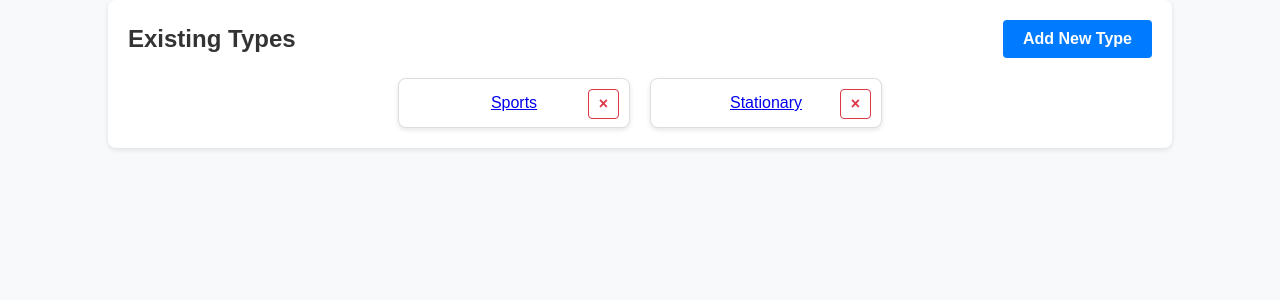
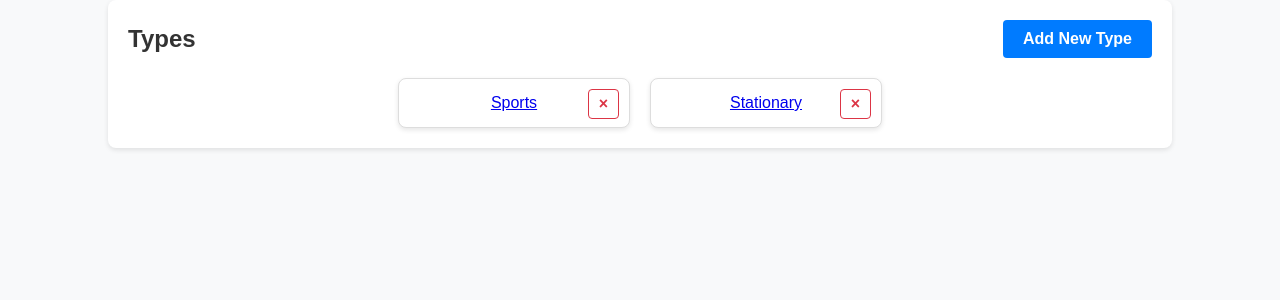
Before and after one commit to shashankkannan/Pos, a Django app: page /admin-portal/ in a window 1280 px wide. Shown: the top 300 px of the page. Run offline with Django 3.2, Linux system fonts and the light colour scheme; data comes from the database, SQL or seed files in the repository; both versions use the stored data as it was after the commit.

Commit message:
update +

```diff
--- a/templates/myapp/admin_portal.html
+++ b/templates/myapp/admin_portal.html
@@ -114,7 +114,7 @@
 <body>
     <div class="container">
         <div class="header">
-            <h2>Existing Types</h2>
+            <h2>Types</h2>
             <a href="{% url 'add_type' %}">Add New Type</a>
         </div>
         <div class="items-list">
```
Also changed, not shown: db.sqlite3.
